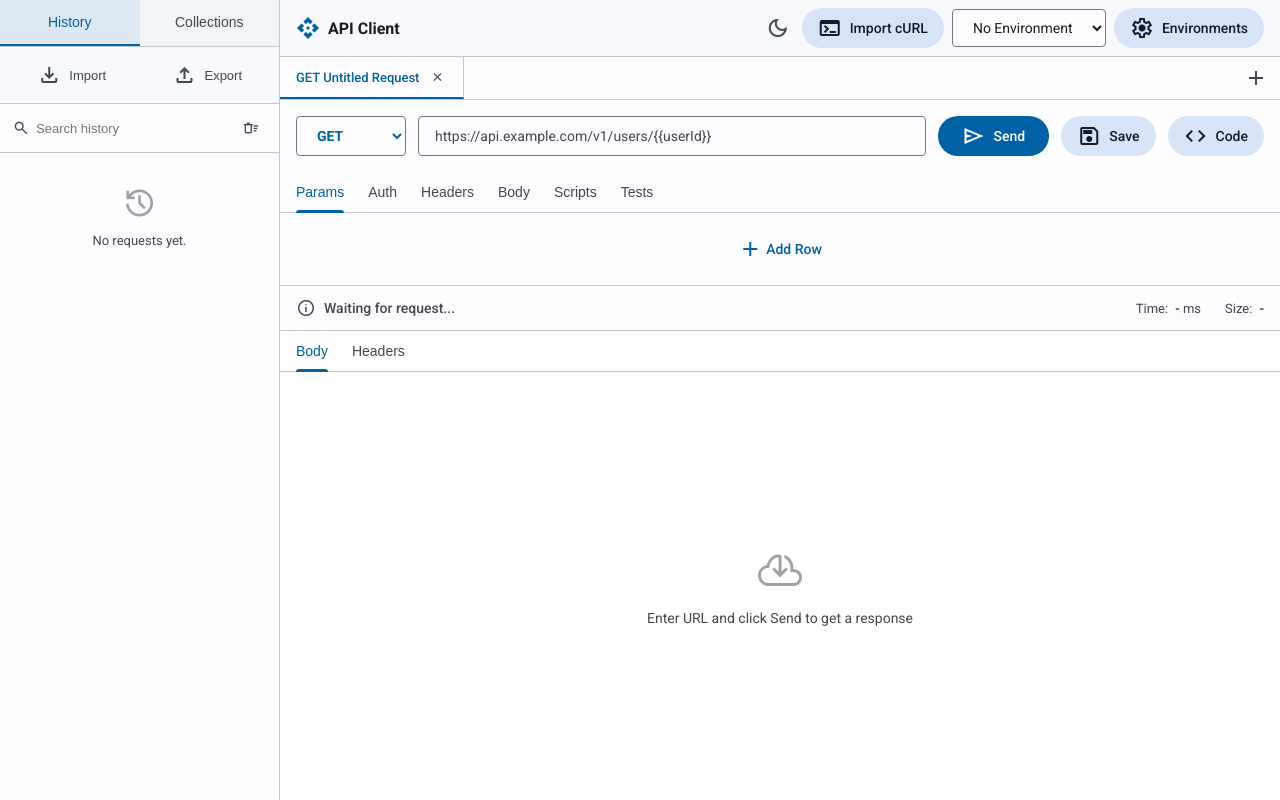
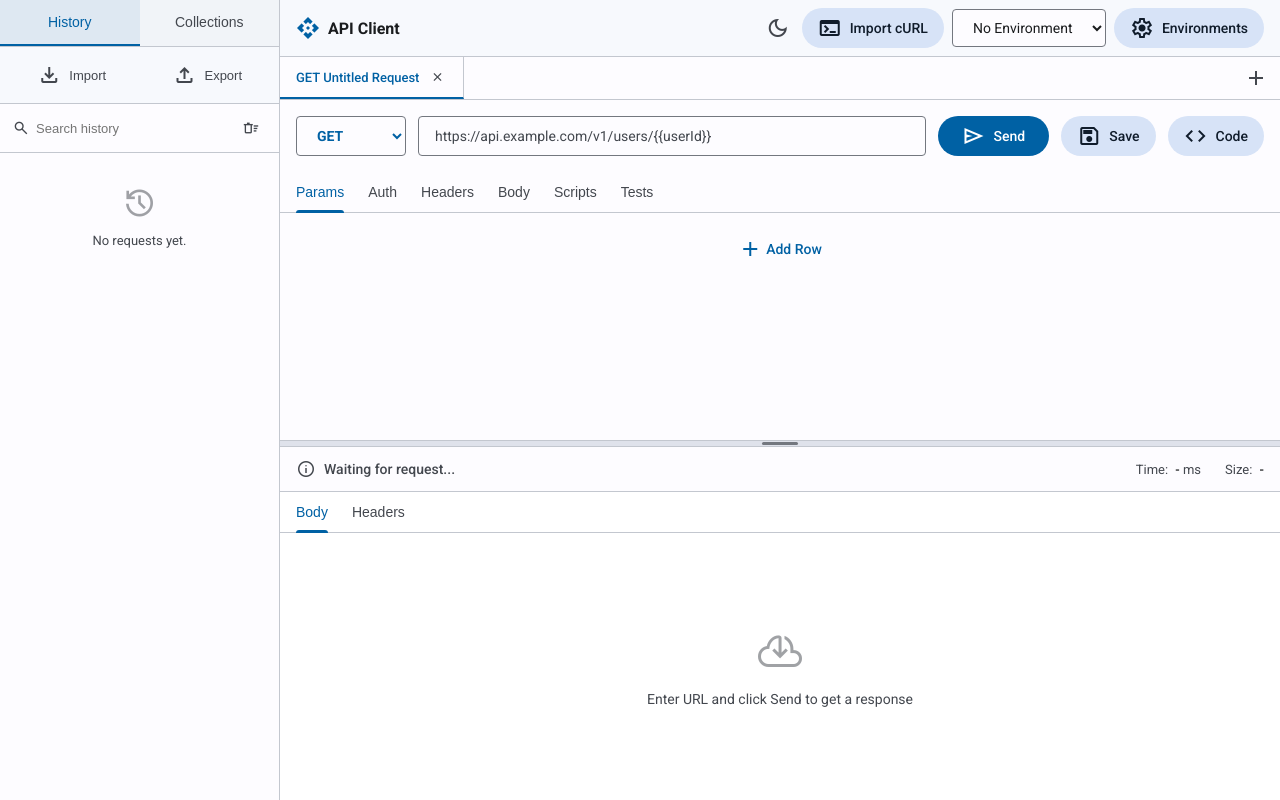
Before and after one commit to Open-Source-BD/next-postman, a Next.js app: page / in a window 1280 px wide. Built offline with nearby package versions, Linux system fonts and the light colour scheme.

Commit message:
feat(api-client): implement resizable request and response panes with PaneResizer component

```diff
--- a/src/app/globals.css
+++ b/src/app/globals.css
@@ -738,6 +738,61 @@ body {
 }
 
 /* Request Pane */
+.pane-split {
+  flex: 1;
+  display: flex;
+  flex-direction: column;
+  overflow: hidden;
+}
+.request-pane-wrap {
+  flex-shrink: 0;
+  overflow: hidden;
+  display: flex;
+}
+.request-pane-wrap > .request-pane {
+  flex: 1;
+  height: 100%;
+  min-height: 0;
+  overflow: hidden;
+  border-bottom: none;
+}
+/* Only the active sub-tab content scrolls; URL bar + tab nav stay fixed. */
+.request-pane-wrap .tabs-container {
+  flex: 1;
+  min-height: 0;
+  display: flex;
+  flex-direction: column;
+  overflow: hidden;
+}
+.request-pane-wrap .tabs-container > .md-tab-content.active {
+  flex: 1;
+  min-height: 0;
+  max-height: none;
+}
+.pane-resizer {
+  flex-shrink: 0;
+  height: 7px;
+  cursor: row-resize;
+  background-color: var(--md-sys-color-surface-variant);
+  border-top: 1px solid var(--md-sys-color-outline-variant);
+  border-bottom: 1px solid var(--md-sys-color-outline-variant);
+  display: flex;
+  align-items: center;
+  justify-content: center;
+  touch-action: none;
+}
+.pane-resizer:hover {
+  background-color: var(--md-sys-color-primary);
+}
+.pane-resizer-grip {
+  width: 36px;
+  height: 3px;
+  border-radius: 2px;
+  background-color: var(--md-sys-color-outline);
+}
+.pane-resizer:hover .pane-resizer-grip {
+  background-color: var(--md-sys-color-on-primary);
+}
 .request-pane {
   display: flex;
   flex-direction: column;
--- a/src/features/api-client/ApiClient.tsx
+++ b/src/features/api-client/ApiClient.tsx
@@ -1,5 +1,5 @@
 'use client';
-import { useEffect, useRef } from 'react';
+import { useEffect, useRef, useState } from 'react';
 import { useApiStore } from './store/useApiStore';
 import { usePersistence } from './store/persist';
 import { useRequestRunner } from './hooks/useRequestRunner';
@@ -10,6 +10,7 @@ import { TopBar } from './components/TopBar';
 import { RequestTabsBar } from './components/RequestTabsBar';
 import { RequestPane } from './components/RequestPane';
 import { ResponsePane } from './components/ResponsePane';
+import { PaneResizer } from './components/PaneResizer';
 import { EnvModal } from './components/modals/EnvModal';
 import { SaveModal } from './components/modals/SaveModal';
 import { CodeModal } from './components/modals/CodeModal';
@@ -27,6 +28,15 @@ export function ApiClient() {
     document.documentElement.dataset.theme = theme;
   }, [theme]);
   const fileInputRef = useRef<HTMLInputElement>(null);
+  const splitRef = useRef<HTMLDivElement>(null);
+  const [requestHeight, setRequestHeight] = useState(340);
+
+  const resizeRequestPane = (clientY: number) => {
+    const top = splitRef.current?.getBoundingClientRect().top ?? 0;
+    const total = splitRef.current?.clientHeight ?? 0;
+    const next = Math.max(120, Math.min(clientY - top, total - 160));
+    setRequestHeight(next);
+  };
 
   const triggerImport = () => fileInputRef.current?.click();
   const onExport = () => {
@@ -61,8 +71,13 @@ export function ApiClient() {
       <main className="main-area">
         <TopBar />
         <RequestTabsBar />
-        <RequestPane send={send} />
-        <ResponsePane />
+        <div className="pane-split" ref={splitRef}>
+          <div className="request-pane-wrap" style={{ height: requestHeight }}>
+            <RequestPane send={send} />
+          </div>
+          <PaneResizer onDrag={resizeRequestPane} />
+          <ResponsePane />
+        </div>
       </main>
 
       <input
--- /dev/null
+++ b/src/features/api-client/components/PaneResizer.tsx
@@ -0,0 +1,30 @@
+'use client';
+
+interface PaneResizerProps {
+  /** Called with the pointer's clientY on each move while dragging. */
+  onDrag: (clientY: number) => void;
+}
+
+/** Horizontal divider; drag vertically to resize the panes above/below it. */
+export function PaneResizer({ onDrag }: PaneResizerProps) {
+  const onPointerDown = (e: React.PointerEvent<HTMLDivElement>) => {
+    e.preventDefault();
+    const move = (ev: PointerEvent) => onDrag(ev.clientY);
+    const up = () => {
+      document.removeEventListener('pointermove', move);
+      document.removeEventListener('pointerup', up);
+      document.body.style.cursor = '';
+      document.body.style.userSelect = '';
+    };
+    document.addEventListener('pointermove', move);
+    document.addEventListener('pointerup', up);
+    document.body.style.cursor = 'row-resize';
+    document.body.style.userSelect = 'none';
+  };
+
+  return (
+    <div className="pane-resizer" onPointerDown={onPointerDown} title="Drag to resize">
+      <div className="pane-resizer-grip" />
+    </div>
+  );
+}
```
